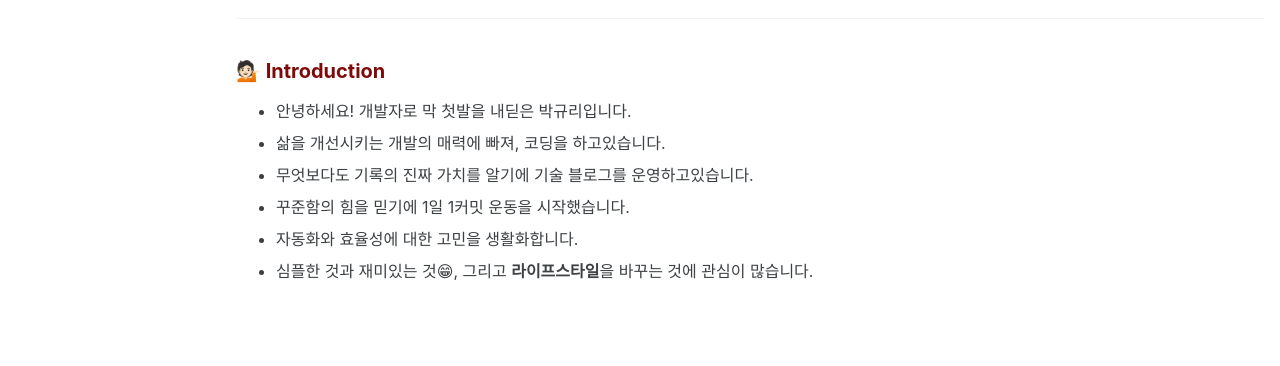
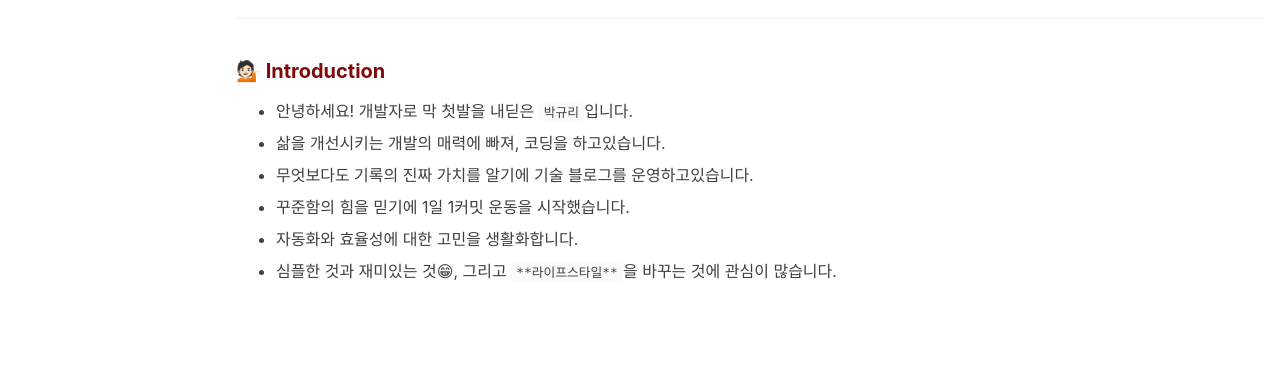
Before and after one commit to gyuripk/blog, a Jekyll site: the page built from _pages/about.md, in a window 1280 px wide. Shown: the part 189-555 px from the top of the page. Built offline with Jekyll 4.4.1, drawn with Linux system fonts in a browser that asks for light colours; cached includes are drawn as plain includes.

````diff
--- a/_pages/about.md
+++ b/_pages/about.md
@@ -9,12 +9,12 @@ author_profile : false
 ---
 ## 💁🏻 Introduction
 
-- 안녕하세요! 개발자로 막 첫발을 내딛은 박규리입니다.
+- 안녕하세요! 개발자로 막 첫발을 내딛은 ```박규리```입니다.
 - 삶을 개선시키는 개발의 매력에 빠져, 코딩을 하고있습니다.
 - 무엇보다도 기록의 진짜 가치를 알기에 기술 블로그를 운영하고있습니다.
 - 꾸준함의 힘을 믿기에 1일 1커밋 운동을 시작했습니다.
 - 자동화와 효율성에 대한 고민을 생활화합니다.
-- 심플한 것과 재미있는 것😁, 그리고 **라이프스타일**을 바꾸는 것에 관심이 많습니다.
+- 심플한 것과 재미있는 것😁, 그리고 ```**라이프스타일**```을 바꾸는 것에 관심이 많습니다.
 
 <br/>
 <br/>
````
